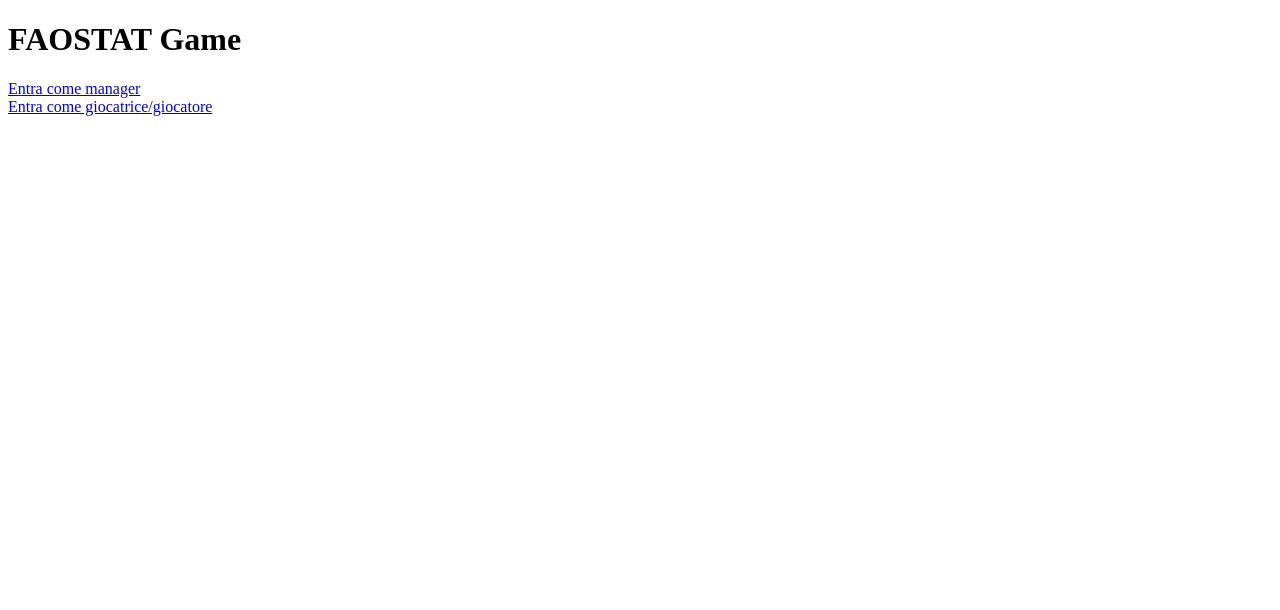
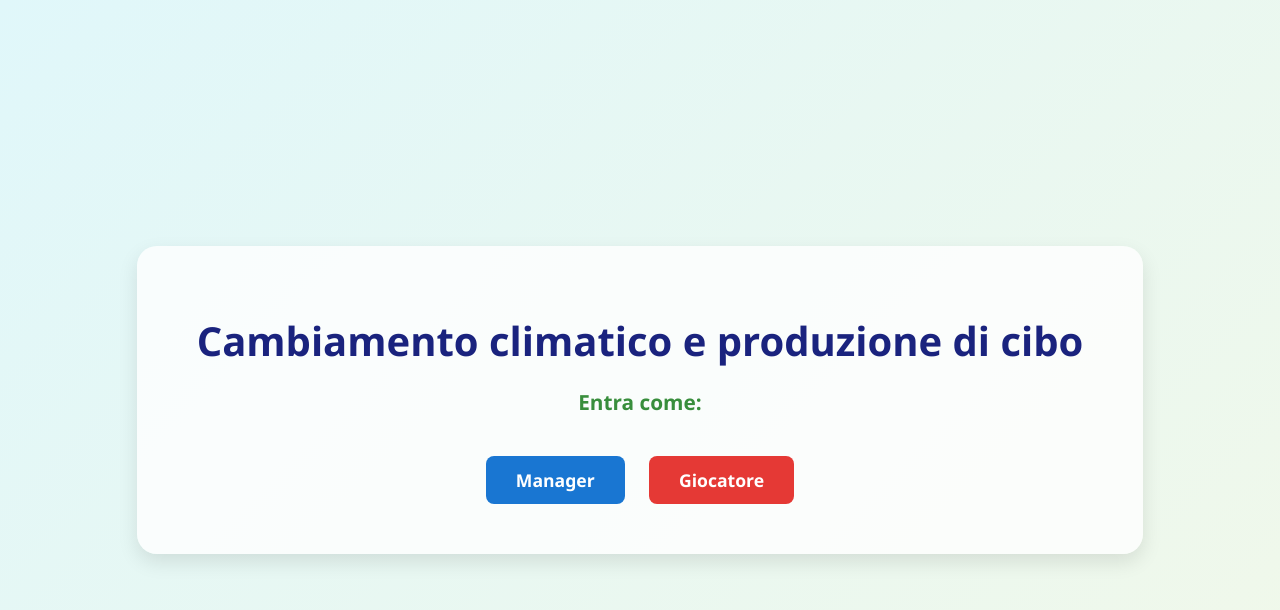
Before and after one commit to as-x0/NotteDellaRicerca2025, a website: page public/index.html in a window 1280 px wide. Drawn offline with Linux system fonts and the light colour scheme.

Commit message:
Update index.html

```diff
--- a/public/index.html
+++ b/public/index.html
@@ -3,10 +3,68 @@
 <head>
   <meta charset="UTF-8">
   <title>FAOSTAT Game</title>
+  <style>
+    body {
+      margin: 0;
+      padding: 0;
+      height: 100vh;
+      display: flex;
+      justify-content: center;
+      align-items: center;
+      font-family: "Segoe UI", Tahoma, Geneva, Verdana, sans-serif;
+      background: linear-gradient(135deg, #e0f7fa, #f1f8e9);
+      color: #2c3e50;
+    }
+    .container {
+      text-align: center;
+      background: #ffffffcc;
+      padding: 40px 60px;
+      border-radius: 20px;
+      box-shadow: 0 8px 20px rgba(0,0,0,0.1);
+    }
+    h1 {
+      font-size: 2.5rem;
+      margin-bottom: 20px;
+      color: #1a237e;
+    }
+    h2 {
+      font-size: 1.3rem;
+      margin-bottom: 30px;
+      color: #388e3c;
+    }
+    .btn {
+      display: inline-block;
+      margin: 10px;
+      padding: 12px 30px;
+      font-size: 1.1rem;
+      font-weight: bold;
+      color: #fff;
+      background: #1976d2;
+      border: none;
+      border-radius: 8px;
+      cursor: pointer;
+      transition: all 0.2s ease-in-out;
+      text-decoration: none;
+    }
+    .btn:hover {
+      background: #1565c0;
+      transform: translateY(-2px);
+      box-shadow: 0 4px 12px rgba(0,0,0,0.2);
+    }
+    .btn-alt {
+      background: #e53935;
+    }
+    .btn-alt:hover {
+      background: #c62828;
+    }
+  </style>
 </head>
 <body>
-  <h1>FAOSTAT Game</h1>
-  <a href="manager.html">Entra come manager</a><br>
-  <a href="player.html">Entra come giocatrice/giocatore</a>
+  <div class="container">
+    <h1>Cambiamento climatico e produzione di cibo</h1>
+    <h2>Entra come:</h2>
+    <a href="manager.html" class="btn">Manager</a>
+    <a href="player.html" class="btn btn-alt">Giocatore</a>
+  </div>
 </body>
 </html>
```
